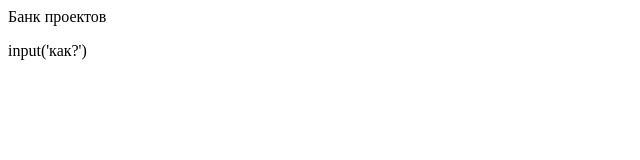
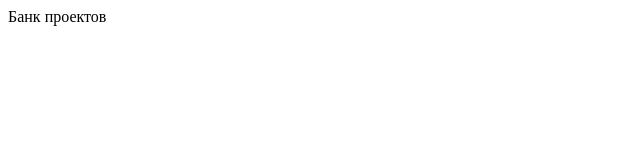
Before and after one commit to The-World14/R, a plain HTML site: page index.html in a window 1280 px wide. Shown: the full height of the page, 0-640 px from the left. Drawn offline with Linux system fonts and the light colour scheme.

Commit message:
Update index.html

```diff
--- a/index.html
+++ b/index.html
@@ -5,7 +5,6 @@
 	<body>
 		<header>
 			<p>Банк проектов</p>
-input('как?')
 		</header>
 		<main>
 		</main>
```
